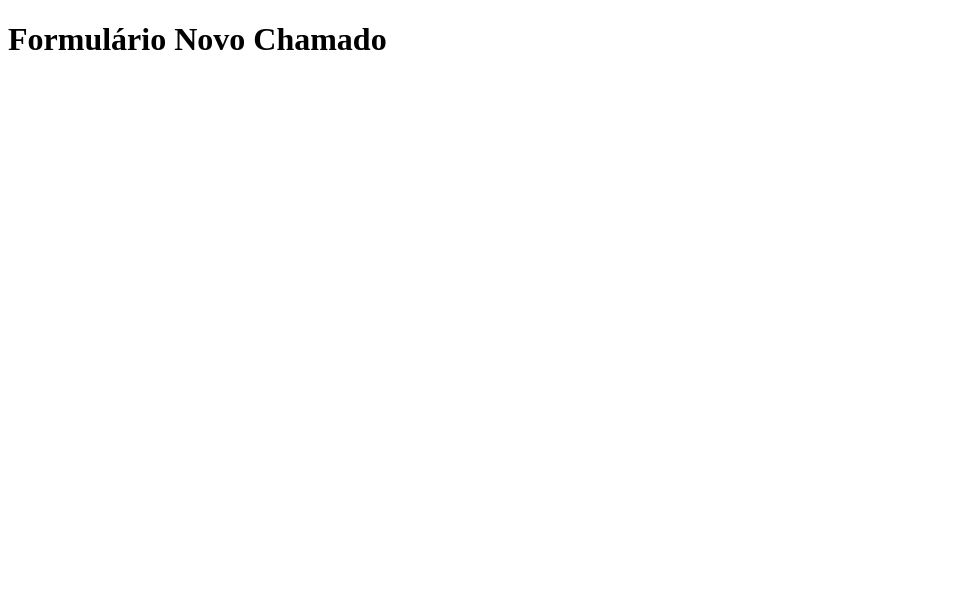
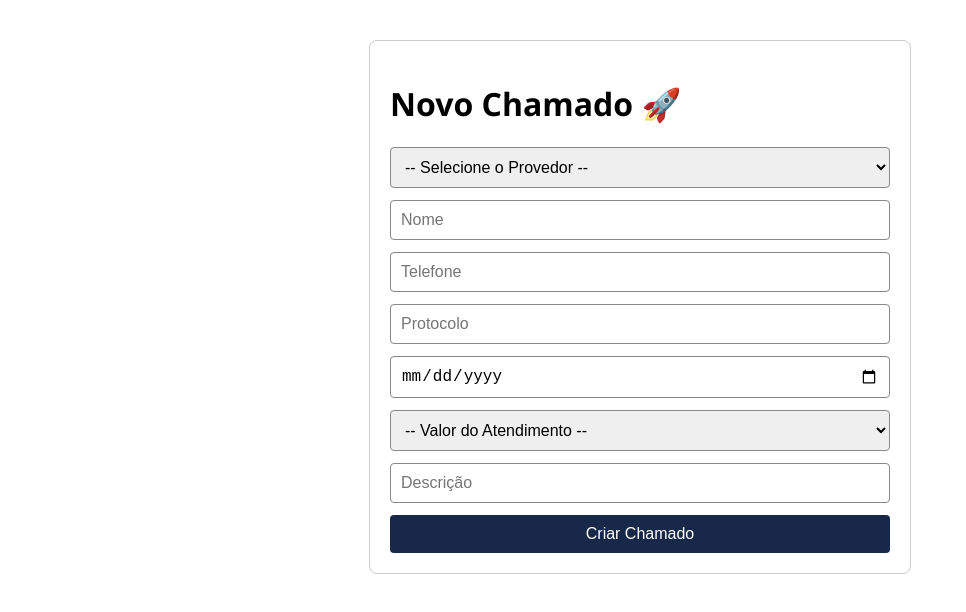
Before and after one commit to Taiuara/Central-do-Provedor, a Next.js app: page /novo-chamado in a window 1280 px wide. Shown: the top 612 px of the page, without its empty margins (0-966 px from the left). Built offline with nearby package versions, Linux system fonts and the light colour scheme.

Commit message:
Update novo-chamado.js

```diff
--- a/pages/novo-chamado.js
+++ b/pages/novo-chamado.js
@@ -1,8 +1,188 @@
+import { useState } from 'react';
+
 export default function NovoChamado() {
+  const [formChamado, setFormChamado] = useState({
+    provedor: '',
+    nome: '',
+    telefone: '',
+    protocolo: '',
+    data: '',
+    valorAtendimento: '',
+    descricao: '',
+  });
+
+  function handleChange(e) {
+    setFormChamado({ ...formChamado, [e.target.name]: e.target.value });
+  }
+
+  function handleSubmit(e) {
+    e.preventDefault();
+    const {
+      provedor,
+      nome,
+      telefone,
+      protocolo,
+      data,
+      valorAtendimento,
+      descricao,
+    } = formChamado;
+
+    if (
+      !provedor ||
+      !nome ||
+      !telefone ||
+      !protocolo ||
+      !data ||
+      !valorAtendimento ||
+      !descricao
+    ) {
+      alert('Preencha todos os campos!');
+      return;
+    }
+
+    // Aqui você pode mandar os dados pra API, armazenar no state global, etc.
+    alert(`Chamado criado:\n
+      Provedor: ${provedor}
+      Nome: ${nome}
+      Telefone: ${telefone}
+      Protocolo: ${protocolo}
+      Data: ${data}
+      Valor do atendimento: R$ ${valorAtendimento}
+      Descrição: ${descricao}
+    `);
+
+    setFormChamado({
+      provedor: '',
+      nome: '',
+      telefone: '',
+      protocolo: '',
+      data: '',
+      valorAtendimento: '',
+      descricao: '',
+    });
+  }
+
   return (
-    <div>
-      <h1>Formulário Novo Chamado</h1>
-      {/* Seu formulário aqui */}
+    <div style={styles.container}>
+      <h1>Novo Chamado 🚀</h1>
+      <form onSubmit={handleSubmit} style={styles.form}>
+        <select
+          name="provedor"
+          value={formChamado.provedor}
+          onChange={handleChange}
+          style={styles.input}
+          required
+        >
+          <option value="">-- Selecione o Provedor --</option>
+          <option value="Mynet">Mynet</option>
+          <option value="Bkup">Bkup</option>
+        </select>
+
+        <input
+          type="text"
+          name="nome"
+          placeholder="Nome"
+          value={formChamado.nome}
+          onChange={handleChange}
+          style={styles.input}
+          required
+        />
+
+        <input
+          type="text"
+          name="telefone"
+          placeholder="Telefone"
+          value={formChamado.telefone}
+          onChange={handleChange}
+          style={styles.input}
+          required
+        />
+
+        <input
+          type="text"
+          name="protocolo"
+          placeholder="Protocolo"
+          value={formChamado.protocolo}
+          onChange={handleChange}
+          style={styles.input}
+          required
+        />
+
+        <input
+          type="date"
+          name="data"
+          value={formChamado.data}
+          onChange={handleChange}
+          style={styles.input}
+          required
+        />
+
+        <select
+          name="valorAtendimento"
+          value={formChamado.valorAtendimento}
+          onChange={handleChange}
+          style={styles.input}
+          required
+        >
+          <option value="">-- Valor do Atendimento --</option>
+          <option value="1,50">R$ 1,50 (Massivo)</option>
+          <option value="3,50">R$ 3,50 (N1)</option>
+          <option value="4,50">R$ 4,50 (N2)</option>
+          <option value="5,50">R$ 5,50 (N1)</option>
+          <option value="6,50">R$ 6,50 (N2)</option>
+          <option value="99,90">R$ 99,90 (Venda)</option>
+          <option value="109,90">R$ 109,90 (Venda)</option>
+          <option value="119,90">R$ 119,90 (Venda)</option>
+          <option value="129,90">R$ 129,90 (Venda)</option>
+          <option value="139,90">R$ 139,90 (Venda)</option>
+          <option value="149,90">R$ 149,90 (Venda)</option>
+          <option value="159,90">R$ 159,90 (Venda)</option>
+          <option value="199,90">R$ 199,90 (Venda)</option>
+        </select>
+
+        <input
+          type="text"
+          name="descricao"
+          placeholder="Descrição"
+          value={formChamado.descricao}
+          onChange={handleChange}
+          style={styles.input}
+          required
+        />
+
+        <button type="submit" style={styles.button}>Criar Chamado</button>
+      </form>
     </div>
   );
 }
+
+const styles = {
+  container: {
+    fontFamily: 'Segoe UI',
+    maxWidth: 500,
+    margin: '40px auto',
+    padding: 20,
+    border: '1px solid #ccc',
+    borderRadius: 8,
+  },
+  form: {
+    display: 'flex',
+    flexDirection: 'column',
+    gap: 12,
+  },
+  input: {
+    padding: 10,
+    fontSize: 16,
+    borderRadius: 4,
+    border: '1px solid #888',
+  },
+  button: {
+    backgroundColor: '#182848',
+    color: 'white',
+    padding: '10px 15px',
+    fontSize: 16,
+    border: 'none',
+    borderRadius: 4,
+    cursor: 'pointer',
+  },
+};
```
